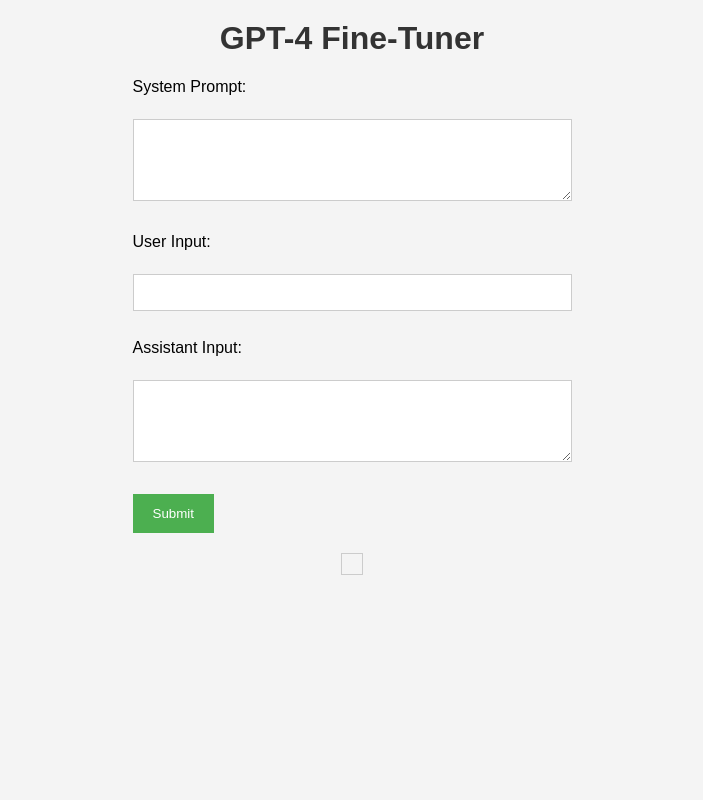
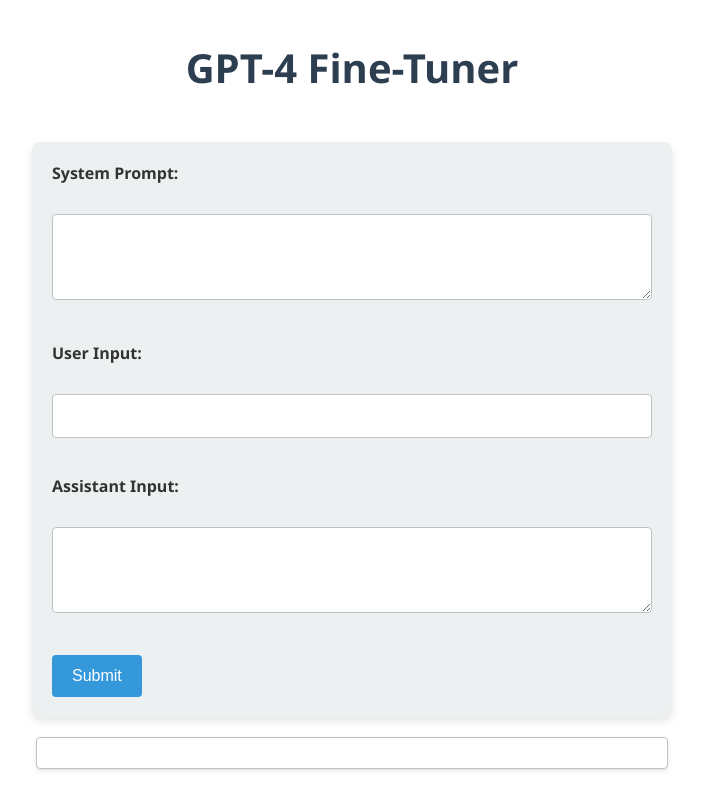
Before and after one commit to alextobias78/Fine-Tuner, a Flask app: page / in a window 1280 px wide. Shown: the whole page, without its empty margins (288-991 px from the left). Run offline with Flask 3, Linux system fonts and the light colour scheme.

Commit message:
style: Enhance CSS for a more professional look and feel

```diff
--- a/static/styles.css
+++ b/static/styles.css
@@ -1,40 +1,71 @@
 body {
-    font-family: 'Arial', sans-serif;
-    background-color: #f4f4f4;
+    font-family: 'Segoe UI', Tahoma, Geneva, Verdana, sans-serif;
+    background-color: #ffffff;
     margin: 0;
     padding: 0;
     display: flex;
     flex-direction: column;
     align-items: center;
     min-height: 100vh;
+    color: #333;
 }
 
 h1 {
-    color: #333;
+    color: #2c3e50;
     text-align: center;
+    margin-top: 40px;
+    font-size: 2.5em;
+}
+
+form {
+    background-color: #ecf0f1;
+    padding: 20px;
+    border-radius: 8px;
+    box-shadow: 0 4px 8px rgba(0, 0, 0, 0.1);
+    width: 80%;
+    max-width: 600px;
     margin-top: 20px;
 }
+
 label {
     display: block;
-    margin-bottom: 5px;
+    margin-bottom: 8px;
+    font-weight: bold;
 }
+
 textarea, input[type="text"] {
     width: 100%;
-    padding: 10px;
-    margin-bottom: 10px;
-    border: 1px solid #ccc;
+    padding: 12px;
+    margin-bottom: 15px;
+    border: 1px solid #bdc3c7;
+    border-radius: 4px;
     box-sizing: border-box;
+    font-size: 1em;
 }
+
 input[type="submit"] {
-    background-color: #4CAF50;
+    background-color: #3498db;
     color: white;
     padding: 12px 20px;
     border: none;
+    border-radius: 4px;
     cursor: pointer;
+    font-size: 1em;
+    transition: background-color 0.3s ease;
 }
+
+input[type="submit"]:hover {
+    background-color: #2980b9;
+}
+
 #response {
     margin-top: 20px;
-    border: 1px solid #ccc;
-    padding: 10px;
-    white-space: pre-wrap; /* Allow line breaks in the response */
+    border: 1px solid #bdc3c7;
+    padding: 15px;
+    white-space: pre-wrap;
+    background-color: #ffffff;
+    border-radius: 4px;
+    width: 80%;
+    max-width: 600px;
+    box-shadow: 0 2px 4px rgba(0, 0, 0, 0.1);
 }
```
